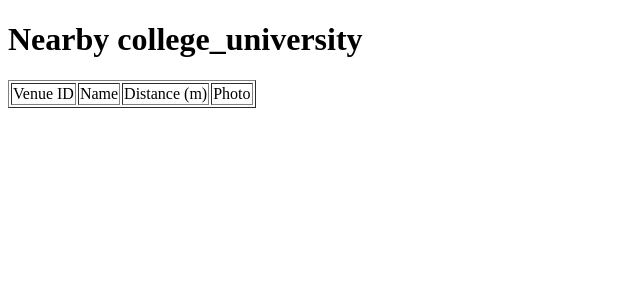
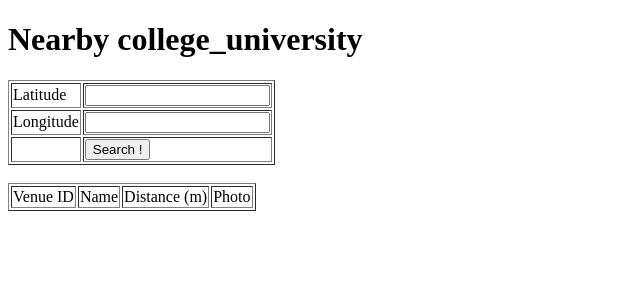
Before and after one commit to aaira-a/iPropSQ, a Flask app: page /results in a window 1280 px wide. Shown: the top 300 px of the page, without its empty margins (0-640 px from the left). Run offline with Flask 2, Linux system fonts and the light colour scheme; data that the repository does not hold is empty.

Commit message:
enhanced template to include form to prepare for parameterisation

```diff
--- a/templates/results.html
+++ b/templates/results.html
@@ -4,6 +4,25 @@
 	<h1>Nearby {{ category.name }}</h1>
 
 <body>
+
+<table border="1">
+	<form action="{{ url_for('show_results') }}" method="POST" >
+	<tr>
+		<td>Latitude</td>
+		<td><input type="text" name="lat"></input></td>
+	</tr>
+	<tr>
+		<td>Longitude</td>
+		<td><input type="text" name="long"></input></td>
+	</tr>
+	<tr>
+		<td>&nbsp</td>
+		<td><input type="submit" value="Search !"></td>
+	</tr>
+
+	</form>
+</table>
+<br />
 	<table border="1">
 		<thead>
 			<tr>
```
